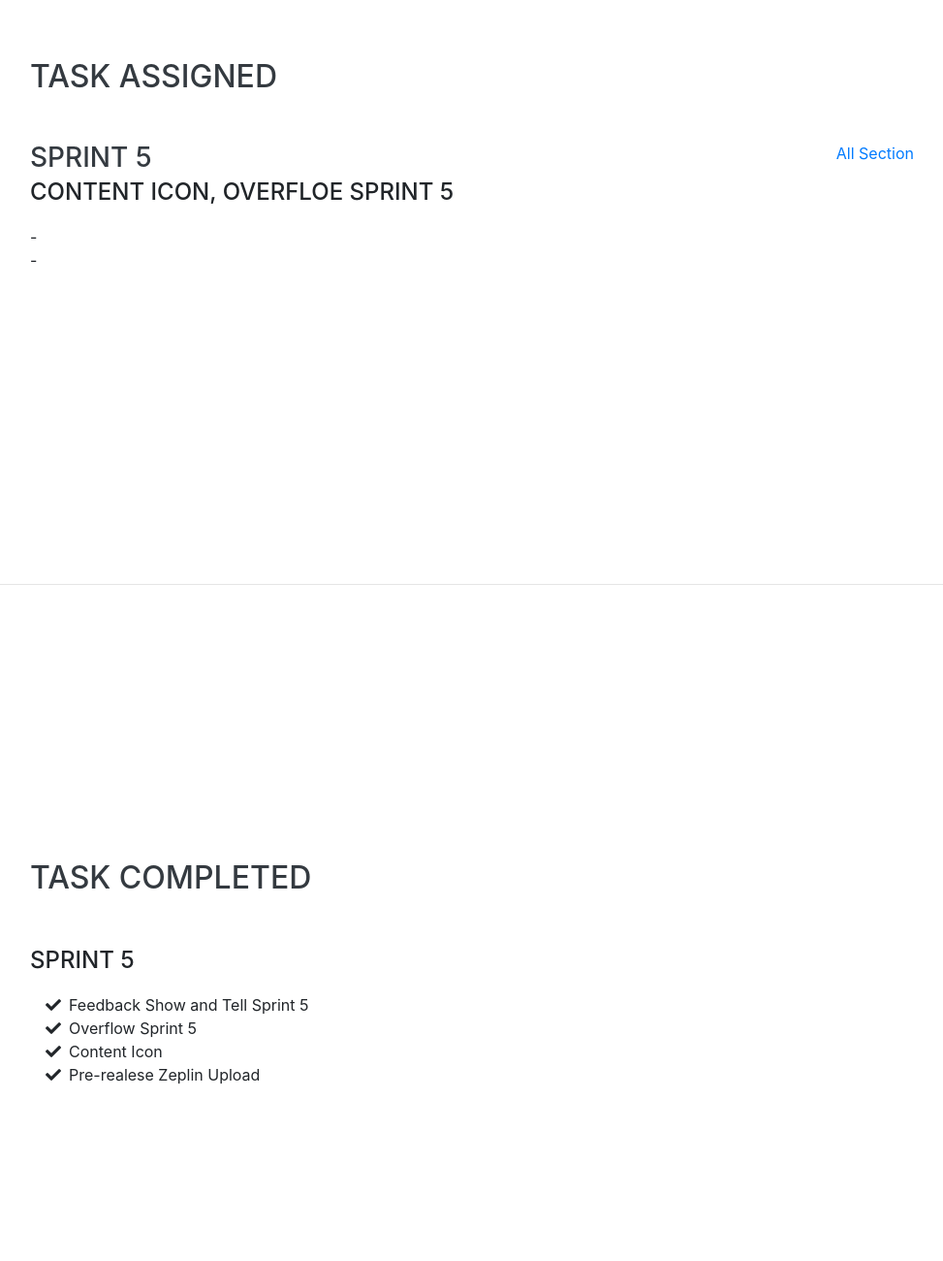
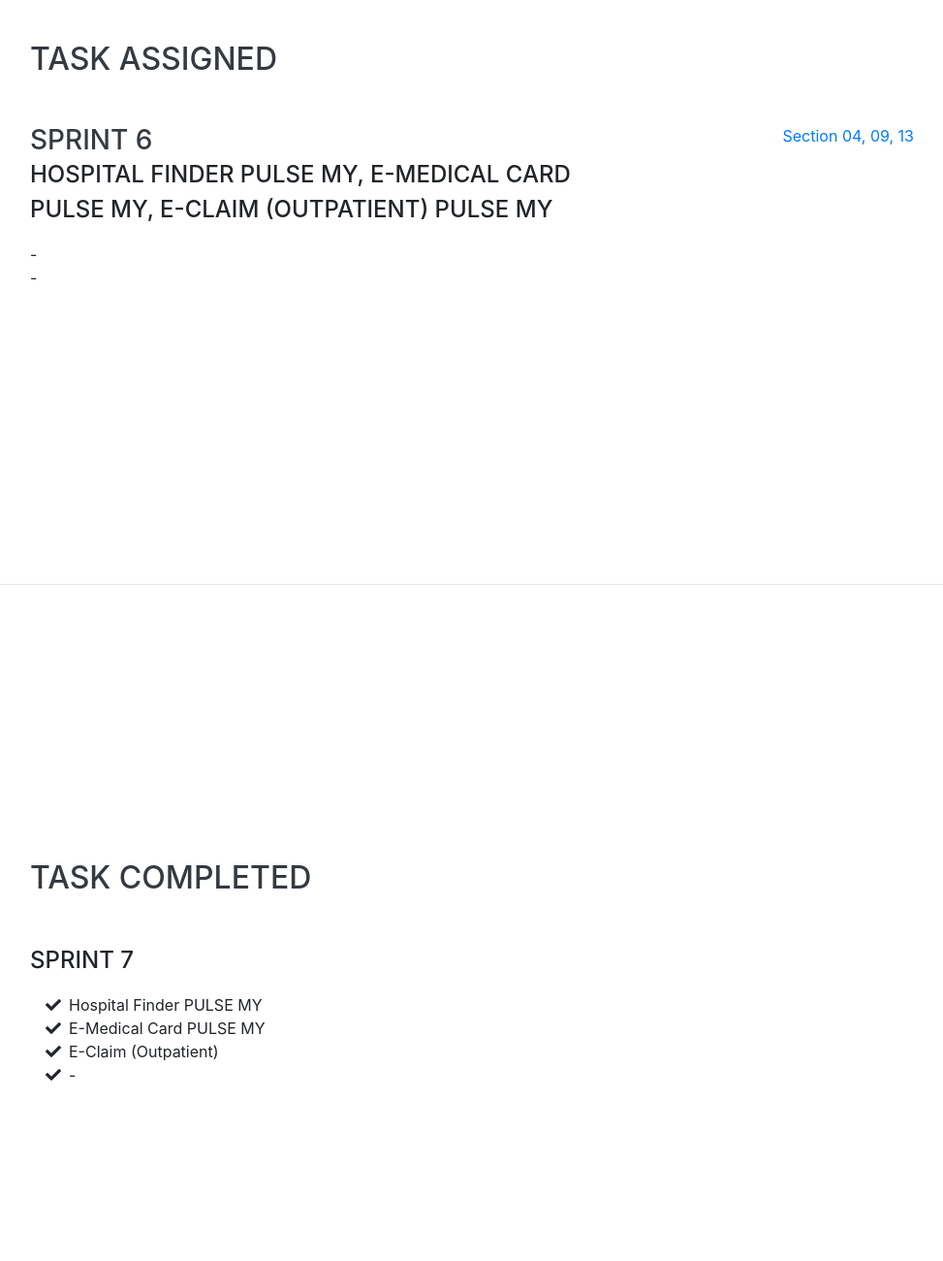
Before and after one commit to luckydhandy/luckydhandy.github.io, a website with bundled scripts: page index.html in a window 1280 px wide. Shown: the part 1800-3100 px from the top of the page at 97% size, without its empty margins (289-1262 px from the left). Built offline with nearby package versions, Linux system fonts and the light colour scheme; a web font is replaced by a local one.

Commit message:
Update index.html

```diff
--- a/index.html
+++ b/index.html
@@ -84,10 +84,10 @@
           <div class="resume-content">
             <h3 class="mb-0">PRUtopia / Pulse</h3>
             <div class="subheading mb-3">By Prudential</div>
-            <p>Sprint 5</p>
+            <p>Sprint 7</p>
           </div>
           <div class="resume-date text-md-right">
-            <span class="text-primary">3 May 2019</span>
+            <span class="text-primary">16 May 2019</span>
           </div>
         </div>
       </div>
@@ -101,13 +101,13 @@
 
         <div class="resume-item d-flex flex-column flex-md-row justify-content-between mb-5">
           <div class="resume-content">
-            <h3 class="mb-0">Sprint 5</h3>
-            <div class="subheading mb-3">Content Icon, Overfloe Sprint 5</div>
+            <h3 class="mb-0">Sprint 6</h3>
+            <div class="subheading mb-3">Hospital Finder PULSE MY, E-Medical Card PULSE MY, E-Claim (Outpatient) PULSE MY</div>
             <div>-</div>
             <p>-</p>
           </div>
           <div class="resume-date text-md-right">
-            <span class="text-primary">All Section</span>
+            <span class="text-primary">Section 04, 09, 13</span>
           </div>
         </div>
       </div>
@@ -118,20 +118,20 @@
     <section class="resume-section p-3 p-lg-5 d-flex align-items-center" id="taskcompleted">
       <div class="w-100">
         <h2 class="mb-5">Task Completed</h2>
-        <div class="subheading mb-3">Sprint 5</div>
+        <div class="subheading mb-3">Sprint 7</div>
         <ul class="fa-ul mb-0">
           <li>
             <i class="fa-li fa fa-check"></i>
-            Feedback Show and Tell Sprint 5</li>
+            Hospital Finder PULSE MY</li>
           <li>
             <i class="fa-li fa fa-check"></i>
-            Overflow Sprint 5</li>
+            E-Medical Card PULSE MY</li>
           <li>
             <i class="fa-li fa fa-check"></i>
-            Content Icon</li>
+            E-Claim (Outpatient)</li>
           <li>
             <i class="fa-li fa fa-check"></i>
-            Pre-realese Zeplin Upload</li>
+            -</li>
         </ul>
       </div>
     </section>
@@ -140,20 +140,20 @@
 <section class="resume-section p-3 p-lg-5 d-flex align-items-center" id="planfornextday">
       <div class="w-100">
         <h2 class="mb-5">Plan for Next Day</h2>
-        <p>Start Sprint 6</p>
-        <p class="mb-0">Will See</p>
+        <p>Sprint 6</p>
+        <p class="mb-0">Prototyping for Hospital Finder PULSE MY, E-Medical Card PULSE MY, E-Claim (Outpatient) PULSE MY</p>
       </div>
     </section>
     <section class="resume-section p-3 p-lg-5 d-flex align-items-center" id="riskblockerquestion">
       <div class="w-100">
         <h2 class="mb-5">Risk / Blocker / Question</h2>
-        <p>Will Fix Sketch File in Abstract soon</p>
+        <p>-</p>
       </div>
     </section>
       <section class="resume-section p-3 p-lg-5 d-flex align-items-center" id="leaveplanned">
       <div class="w-100">
         <h2 class="mb-5">Leave Planned</h2>
-        <p>-</p>
+        <p>31 May 2019</p>
       </div>
     </section>
 
@@ -165,7 +165,7 @@
         <ul class="fa-ul mb-0">
           <li>
             <i class="fa-li fa fa-heart text-warning"></i>
-            Thanks Puguh Lois, Goodluck in your new project.</li>
+            Thank Aleph kemarin dikirimin martabak.</li>
         </ul>
       </div>
     </section>
```
